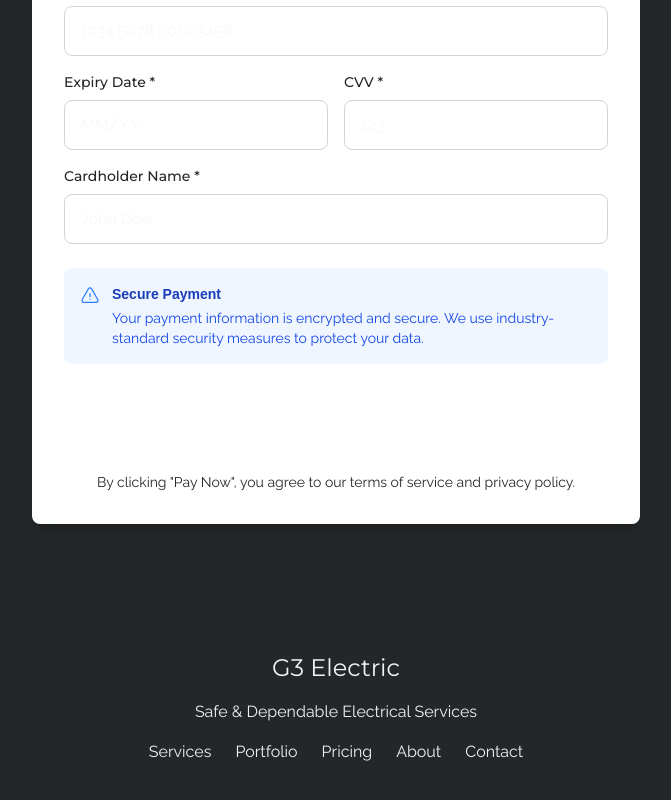
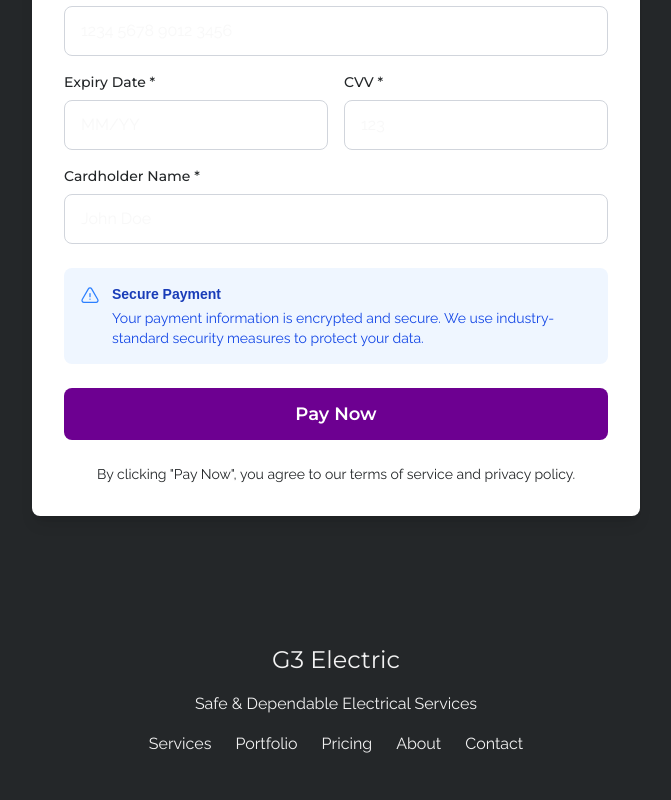
Before and after one commit to g3electricdsm-design/g3, a Next.js app: page /pay in a window 1280 px wide. Shown: the part 983-1783 px from the top of the page, without its empty margins (304-975 px from the left). Built offline with nearby package versions, Linux system fonts and the light colour scheme; a web font is replaced by a local one.

Commit message:
Update Pay Now button to use design system btn-primary class

```diff
--- a/src/app/pay/page.tsx
+++ b/src/app/pay/page.tsx
@@ -266,7 +266,7 @@ export default function PayBill() {
               <button
                 type="submit"
                 disabled={paymentStatus === 'processing'}
-                className="w-full bg-purple text-white py-4 px-6 rounded-lg font-montserrat font-semibold text-lg hover:bg-phlox transition-colors disabled:opacity-50 disabled:cursor-not-allowed"
+                className="btn-primary w-full text-lg py-4 px-6 disabled:opacity-50 disabled:cursor-not-allowed"
               >
                 {paymentStatus === 'processing' ? 'Processing Payment...' : 'Pay Now'}
               </button>
```
